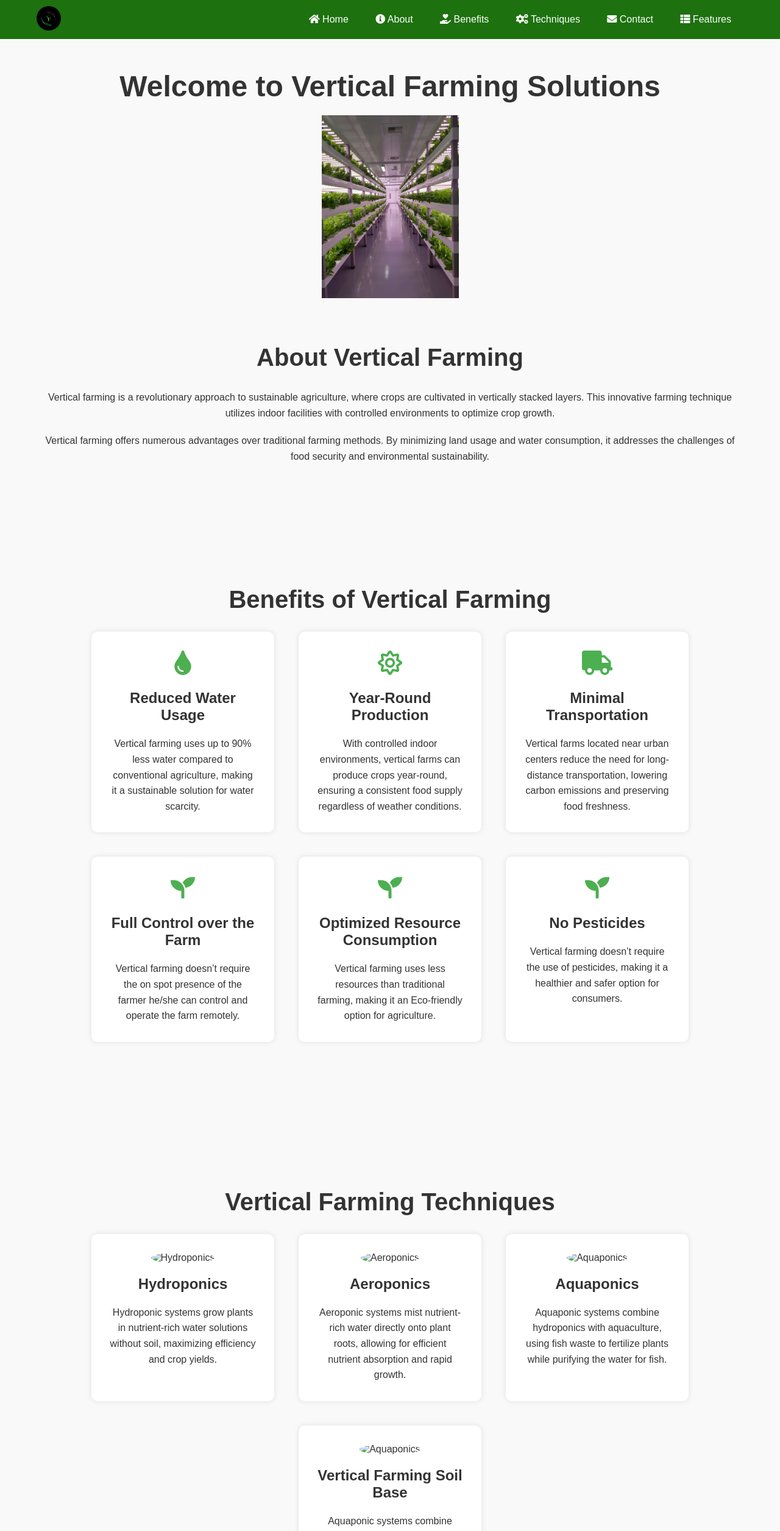
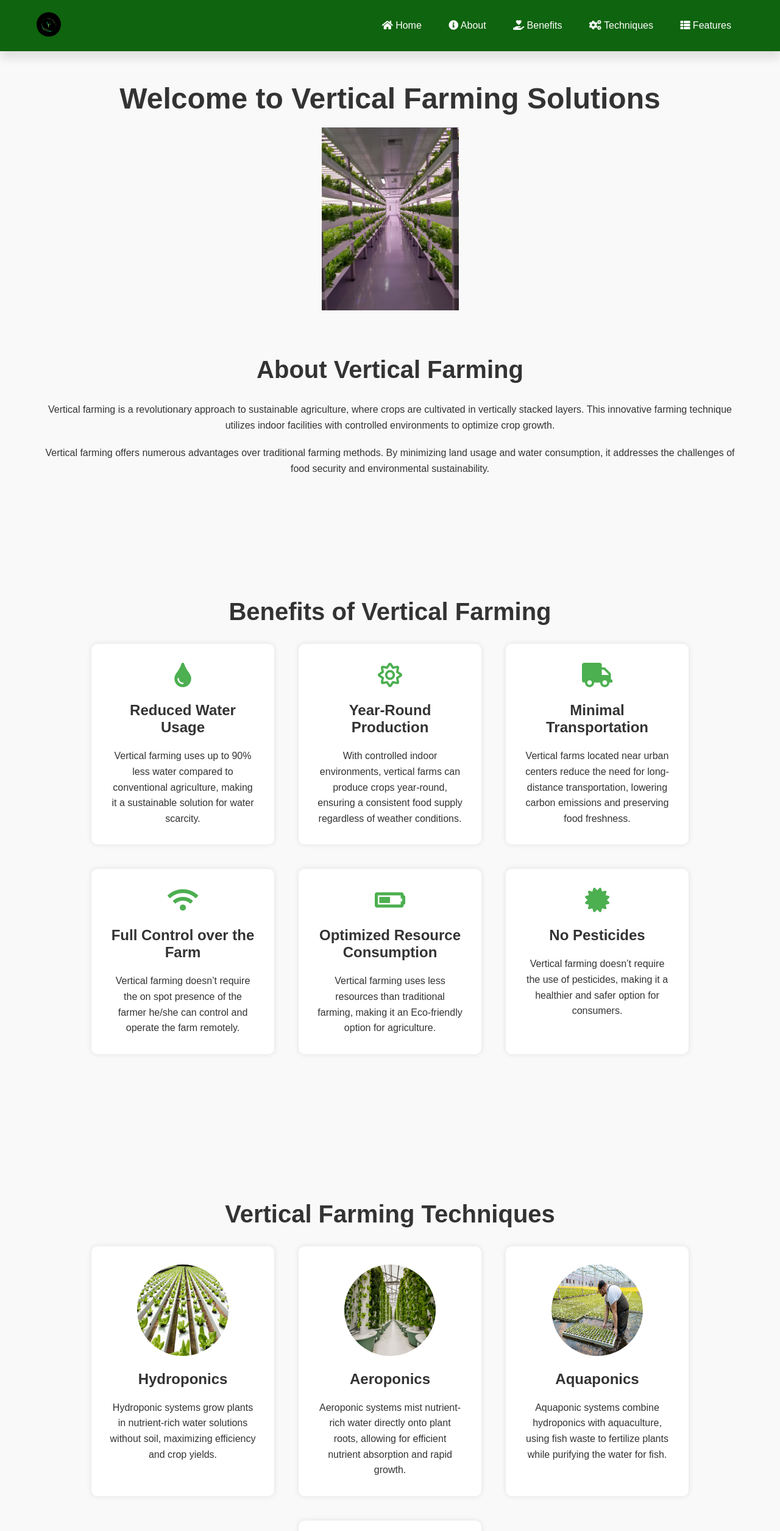
Before and after one commit to aliamaan126/Pavf_Web, a plain HTML site: page index.html in a window 1280 px wide. Shown: the top 2511 px of the page at 61% size. Drawn offline with Linux system fonts and the light colour scheme; grey boxes are pictures that could not be loaded; a small style sheet from the web is missing.

Commit message:
icons and placement of features

```diff
--- a/index.html
+++ b/index.html
@@ -25,8 +25,8 @@
             <li><a href="#about"><i class="fa fa-info-circle"></i> About</a></li>
             <li><a href="#benefits"><i class="fa fa-hand-holding-heart"></i> Benefits</a></li>
             <li><a href="#techniques"><i class="fa fa-cogs"></i> Techniques</a></li>
-            <li><a href="#contact"><i class="fa fa-envelope"></i> Contact</a></li>
             <li><a href="#cards"><i class="fa fa-th-list"></i> Features</a></li>
+            <!-- <li><a href="#contact"><i class="fa fa-envelope"></i> Contact</a></li> -->
         </ul>
     </div>
 </nav>
@@ -81,17 +81,17 @@
                 <p>Vertical farms located near urban centers reduce the need for long-distance transportation, lowering carbon emissions and preserving food freshness.</p>
             </div>
             <div class="card">
-                <div class="icon"><i class="fas fa-seedling"></i></div>
+                <div class="icon"><i class="fa fa-wifi"></i></div>
                 <h3>Full Control over the Farm</h3>
                 <p>Vertical farming doesn’t require the on spot presence of the farmer he/she can control and operate the farm remotely.</p>
             </div>
             <div class="card">
-                <div class="icon"><i class="fas fa-seedling"></i></div>
+                <div class="icon"><i class="fas fa-battery-half"></i></div>
                 <h3>Optimized Resource Consumption</h3>
                 <p>Vertical farming uses less resources than traditional farming, making it an Eco-friendly option for agriculture.</p>
             </div>
             <div class="card">
-                <div class="icon"><i class="fas fa-seedling"></i></div>
+                <div class="icon"><i class="fas fa-certificate"></i></div>
                 <h3>No Pesticides</h3>
                 <p>Vertical farming doesn’t require the use of pesticides, making it a healthier and safer option for consumers.</p>
             </div>
@@ -106,23 +106,23 @@
         <h2>Vertical Farming Techniques</h2>
         <div class="technique-cards">
             <div class="card">
-                <img src="/image2.jpg" alt="Hydroponics">
+                <img src="/assets/rise-hydroponics.jpg" alt="Hydroponics">
                 <h3>Hydroponics</h3>
                 <p>Hydroponic systems grow plants in nutrient-rich water solutions without soil, maximizing efficiency and crop yields.</p>
             </div>
             <div class="card">
-                <img src="/image3.jpg" alt="Aeroponics">
+                <img src="/assets/aeroponics-1200x800.jpg" alt="Aeroponics">
                 <h3>Aeroponics</h3>
                 <p>Aeroponic systems mist nutrient-rich water directly onto plant roots, allowing for efficient nutrient absorption and rapid growth.</p>
             </div>
             <div class="card">
-                <img src="/image2.jpg" alt="Aquaponics">
+                <img src="/assets/aqua.jpeg" alt="Aquaponics">
                 <h3>Aquaponics</h3>
                 <p>Aquaponic systems combine hydroponics with aquaculture, using fish waste to fertilize plants while purifying the water for fish.</p>
             </div>
             <div class="card">
-                <img src="/image2.jpg" alt="Aquaponics">
-                <h3>Vertical Farming Soil Base</h3>
+                <img src="/assets/soil.jpg" alt="Aquaponics">
+                <h3>Soil Based Vertical Farming</h3>
                 <p>Aquaponic systems combine hydroponics with aquaculture, using fish waste to fertilize plants while purifying the water for fish.</p>
             </div>
         </div>
@@ -151,7 +151,7 @@
                 <p>Indoor vertical farms are not affected by adverse weather conditions, allowing for consistent crop production throughout the year and reducing weather-related risks.</p>
             </div>
             <div class="card">
-                <div class="icon"><i class="fas fa-leaf"></i></div>
+                <div class="icon"><i class="fas fa-globe"></i></div>
                 <h3>Reduced Land Usage</h3>
                 <p>Vertical farming optimizes land usage by stacking growing layers vertically, minimizing the need for expansive agricultural land and preserving natural habitats.</p>
             </div>
@@ -161,9 +161,10 @@
                 <p>Vertical farms located near urban centers reduce transportation distances, enabling fresher produce for local communities and supporting regional food economies.</p>
             </div>
             <div class="card">
-                <div class="icon"><i class="fas fa-water"></i></div>
+                <div class="icon"><i class="fas fa-network-wired"></i></div>
                 <h3>Resource Efficiency</h3>
                 <p>Vertical farming minimizes water usage and nutrient runoff, conserving valuable resources and mitigating environmental impacts associated with traditional agriculture.</p>
+
             </div>
         </div>
     </div>
@@ -171,7 +172,7 @@
 
     <!-- Contact Section -->
 <!-- Contact Section -->
-<section id="contact">
+<!-- <section id="contact">
     <div class="container">
         <h2>Contact Us</h2>
         <div class="contact-content">
@@ -198,14 +199,14 @@
             <div class="bar"></div>
         </div>
     </div>
-</section>
+</section> -->
     <!-- Footer -->
     <footer>
         <div class="container">
             <p>© 2024 Vertical Farming Solutions. All rights reserved.</p>
 
             <!-- Add social media icons -->
-            <button class="download-btn">Download</button>
+            <!-- <button class="download-btn">Download</button> -->
             <div class="social-media">
                 <a href="#" class="icon"><i class="fab fa-facebook-f"></i></a>
                 <a href="#" class="icon"><i class="fab fa-twitter"></i></a>
--- a/style.css
+++ b/style.css
@@ -90,7 +90,7 @@ nav .container {
 }
 
 .nav-menu li a:hover {
-    background-color: #555;
+    background-color: rgb(98, 237, 102);
 }
 
 /* Media Queries */
@@ -120,8 +120,9 @@ nav .container {
 }
 
 nav {
-    background-color: #1d710e;
-    padding: 10px 0;
+    background-color: #0f640f;
+    padding: 20px 0;
+    box-shadow: 0 12px 15px rgba(0, 0, 0, 0.1); /* Adjusted shadow color */
 }
 
 nav ul {
@@ -152,7 +153,7 @@ header h1 {
 #bg-video {
 
    height: 300px;
-width: auto;
+
 }
 
 #home {
@@ -236,10 +237,11 @@ section p {
 /* Footer Styling */
 /* Footer Styling */
 footer {
-    background-color: #333;
+    background-color: #0f640f; /* Same background color as the navbar */
     padding: 30px 0;
     color: #fff;
     text-align: center;
+    box-shadow: 0 12px 15px rgba(0, 0, 0, 0.1); /* Same shadow color as the navbar */
 }
 
 .container {
```
Also changed, not shown: assets/aeroponics-1200x800.jpg (added), assets/aqua.jpeg (added), assets/rise-hydroponics.jpg (added), assets/soil.jpg (added).
